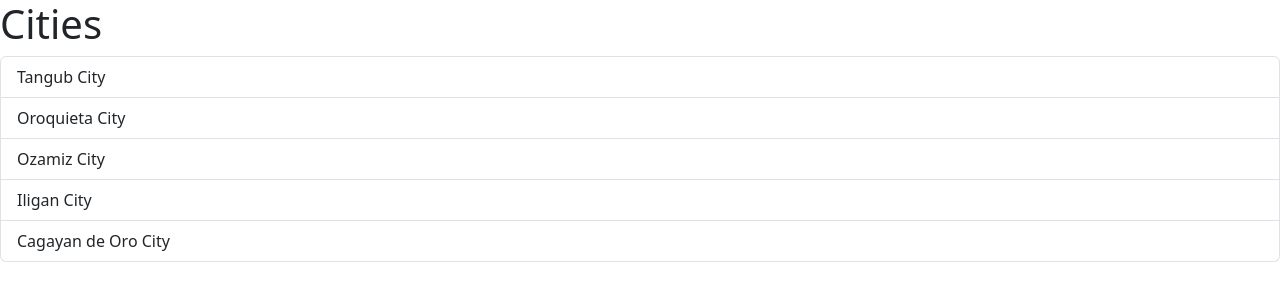
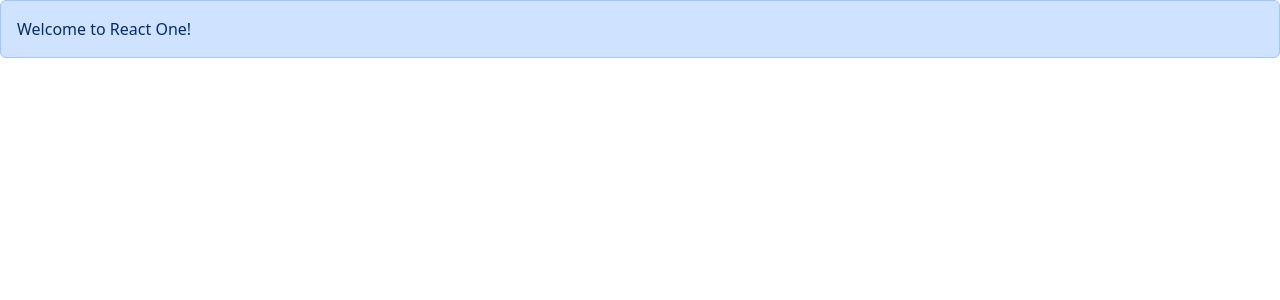
Before and after one commit to MikeSordilla-lab/react-one, a React (Vite) app in the folder react-one/: page / in a window 1280 px wide. Shown: the top 300 px of the page. Built offline with nearby package versions, Linux system fonts and the light colour scheme.

Commit message:
refactor ListGroup component to include onSelectItem prop for item selection handling

```diff
--- a/react-one/src/App.tsx
+++ b/react-one/src/App.tsx
@@ -1,24 +1,9 @@
-import ListGroup from "./components/ListGroup";
+import Alert from "./components/Alert";
 
 function App() {
-  const items = [
-    "Tangub City",
-    "Oroquieta City",
-    "Ozamiz City",
-    "Iligan City",
-    "Cagayan de Oro City",
-  ];
-  const handleSelectItem = (item: string) => {
-    console.log("Selected item:", item);
-  };
-
   return (
     <div>
-      <ListGroup
-        items={items}
-        heading="Cities"
-        onSelectItem={handleSelectItem}
-      />
+      <Alert>Welcome to React One!</Alert>
     </div>
   );
 }
--- /dev/null
+++ b/react-one/src/components/Alert.tsx
@@ -0,0 +1,11 @@
+import React from "react";
+
+interface Props {
+  children: string;
+}
+
+const Alert = ({ children }: Props) => {
+  return <div className="alert alert-primary">{children}</div>;
+};
+
+export default Alert;
--- a/react-one/src/components/ListGroup.tsx
+++ b/react-one/src/components/ListGroup.tsx
@@ -3,15 +3,16 @@
 interface Props {
   items: string[];
   heading: string;
+  onSelectItem: (item: string) => void;
 }
 
-function ListGroup({ items, heading }: Props) {
+function ListGroup({ items, heading, onSelectItem }: Props) {
   const [selectedIndex, setSelectedIndex] = useState(-1);
 
   return (
     <>
       <h1>{heading}</h1>
-      {items.length === 0 && <p>No items found. </p>}
+      {items.length ===  0 && <p>No items found. </p>}
       <ul className="list-group">
         {items.map((item, index) => (
           <li
@@ -21,7 +22,10 @@
                 : "list-group-item"
             }
             key={item}
-            onClick={() => setSelectedIndex(index)}
+            onClick={() => {
+              setSelectedIndex(index);
+              onSelectItem(item);
+            }}
           >
             {item}
           </li>
```
